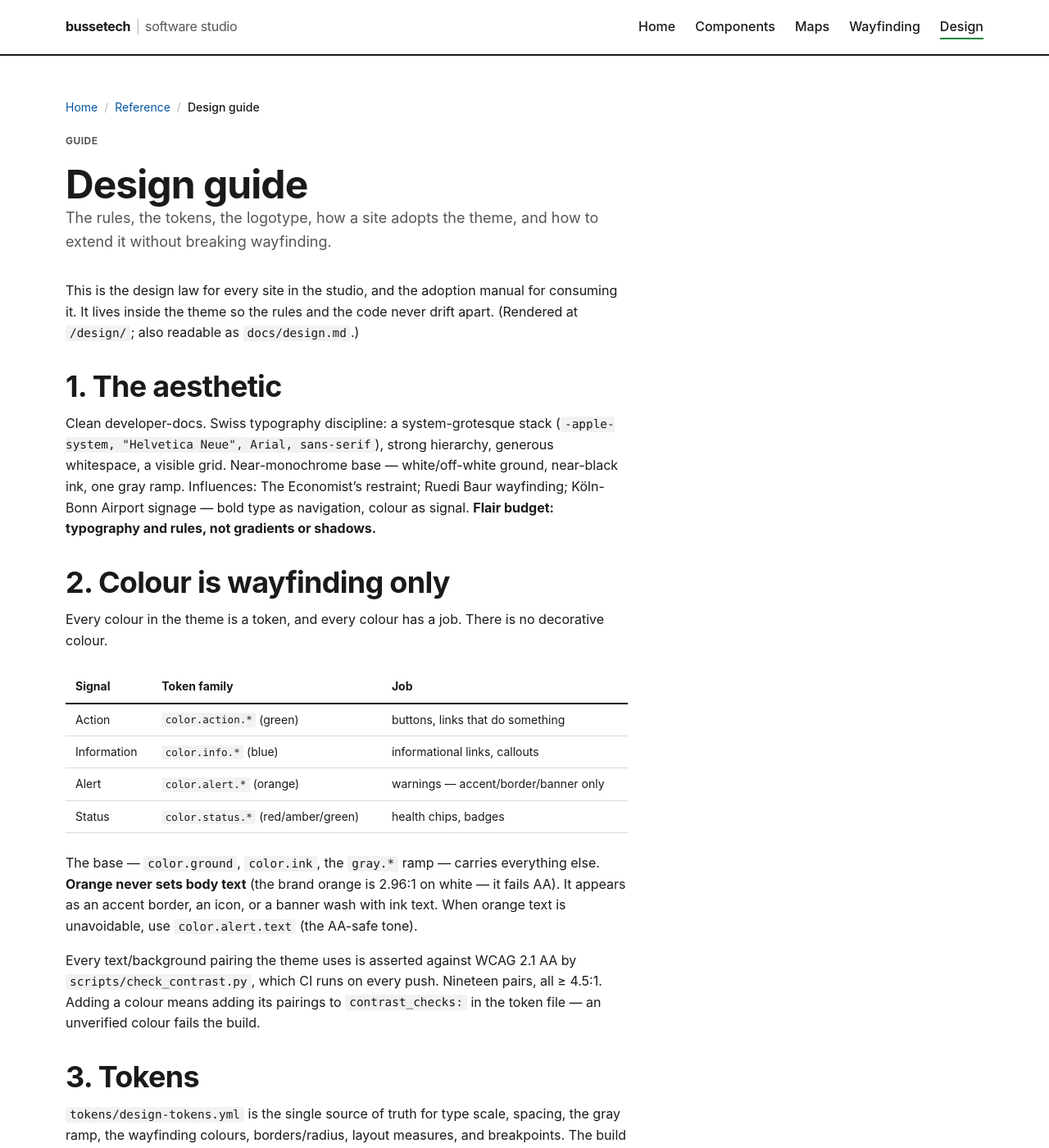
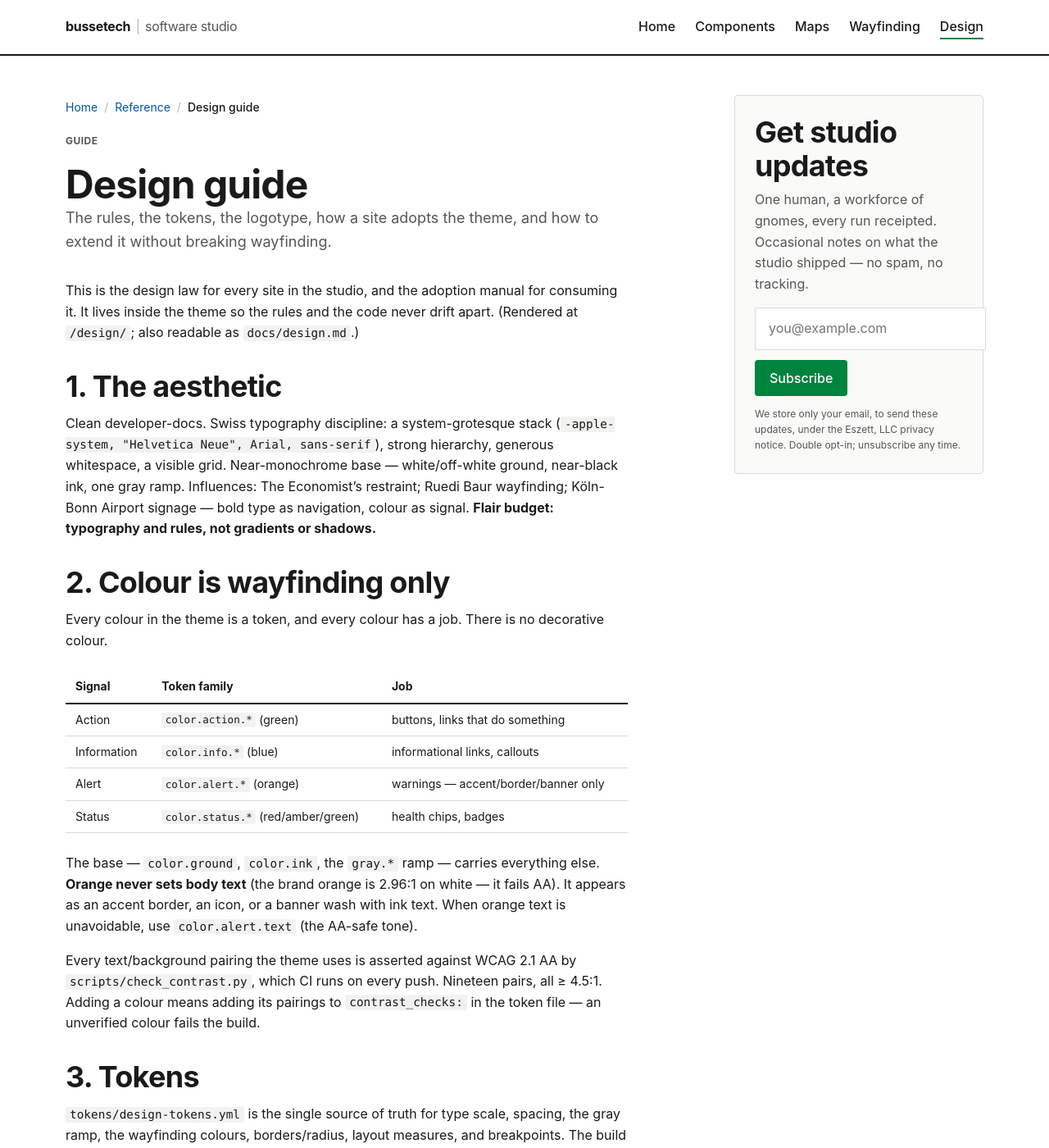
Before and after one commit to bussetech/theme, a Jekyll site: the page built from docs/design.md, in a window 1280 px wide and 1400 px high. Shown: the whole window at 82% size. Built offline with Jekyll 4.4.1, drawn with Linux system fonts in a browser that asks for light colours; some of the changed text lies outside the part shown.

Commit message:
feat(layout): config-gated right rail for the signup block (EPIC3-03) (#8)
A site that sets `studio.signup.rail: true` gets a two-column layout from lg up
(>=64rem): content keeps its place on the left (prose still capped at the reading
measure) and the signup block fills the column prose otherwise leaves empty,
instead of that space sitting idle. Sticky in the rail; stacks below content on
narrow screens. A page opts out with `full_width: true` (e.g. a full-bleed map).

- New `--layout-rail` token (19rem); regenerated _tokens.scss.
- default.html renders the aside (gated on studio.signup.rail + .enabled, minus
  full_width pages); signup include placement via studio.signup.rail_placement.
- _layout.scss: .container--rail grid, sticky .rail, mobile-first single column.
- Demo _config opts in so the rail shows on the visual-regression surface.
- CHANGELOG: rail under Unreleased; tidied 0.6.0 (signup) into its released
  section. design.md: studio.signup key documented.

Backward-compatible, opt-in — sites without the flag are unchanged. MINOR (0.7.0).

Co-authored-by: Claude Opus 4.8 (1M context) <noreply@anthropic.com>

```diff
--- a/_config.yml
+++ b/_config.yml
@@ -37,6 +37,8 @@ studio:
     hidden:
       embed: "1"
     placement_field: "metadata__placement"
+    rail: true                       # demo shows the optional right rail
+    rail_placement: "demo-rail"
   # Legal identity a consuming site injects from platform.yml branding.legal
   # (the factory fills studio.legal.copyright). Shown here so the demo renders
   # the footer copyright line — the visual-regression surface for the release.
--- a/_layouts/default.html
+++ b/_layouts/default.html
@@ -7,9 +7,29 @@
   <a class="skip-link" href="#main">Skip to content</a>
   {% include header.html %}
   <main id="main">
+    {%- comment -%}
+      Optional right rail (studio.signup.rail). When a site opts in, wide screens
+      get a two-column layout: content on the left (unchanged, capped at the
+      reading measure), the signup block in the rail on the right — using the
+      space prose leaves empty. A page can opt out with `full_width: true`
+      (e.g. a full-bleed map). On narrow screens the rail stacks below content.
+    {%- endcomment -%}
+    {%- assign _rail = false -%}
+    {%- if site.studio.signup.rail and site.studio.signup.enabled and page.full_width != true -%}{% assign _rail = true %}{% endif -%}
+    {%- if _rail -%}
+    <div class="container container--rail">
+      <div class="container__main">
+        {{ content }}
+      </div>
+      <aside class="rail" aria-label="Subscribe for updates">
+        {% include signup.html placement=site.studio.signup.rail_placement %}
+      </aside>
+    </div>
+    {%- else -%}
     <div class="container">
       {{ content }}
     </div>
+    {%- endif -%}
   </main>
   {% include footer.html %}
   <script src="{{ '/assets/js/nav.js' | relative_url }}" defer></script>
--- a/_sass/_layout.scss
+++ b/_sass/_layout.scss
@@ -100,6 +100,23 @@ main { flex: 1 0 auto; padding-block: var(--space-7); }
 .prose { max-width: var(--layout-measure); }
 .stack > * + * { margin-block-start: var(--space-4); }
 
+// ── Optional content + right rail (opt-in: studio.signup.rail) ─────────────
+// Mobile-first: a single column — the rail's signup simply stacks below the
+// content. From lg up, the content keeps its place on the left (prose still
+// caps at the reading measure) and the signup fills the space prose leaves on
+// the right, instead of that column sitting empty.
+@media (min-width: 64rem) {
+  .container--rail {
+    display: grid;
+    grid-template-columns: minmax(0, 1fr) var(--layout-rail);
+    gap: var(--space-6);
+    align-items: start;
+  }
+  .container__main { min-width: 0; } // let wide children (tables, code) shrink
+  .rail { position: sticky; top: var(--space-6); }
+  .rail .signup { margin-block: 0; } // flush to the top of the content
+}
+
 // ── Page header block ─────────────────────────────────────────────────────
 .page-header { margin-bottom: var(--space-6); }
 .page-header__title { margin-block: var(--space-2) 0; }
--- a/_sass/_tokens.scss
+++ b/_sass/_tokens.scss
@@ -86,6 +86,7 @@
   --layout-measure: 68ch;
   --layout-container: 72rem;
   --layout-container-wide: 84rem;
+  --layout-rail: 19rem;
 
   /* breakpoint */
   --bp-sm: 40rem;
@@ -166,6 +167,7 @@ $radius-pill: var(--radius-pill);
 $layout-measure: var(--layout-measure);
 $layout-container: var(--layout-container);
 $layout-container-wide: var(--layout-container-wide);
+$layout-rail: var(--layout-rail);
 $bp-sm: var(--bp-sm);
 $bp-md: var(--bp-md);
 $bp-lg: var(--bp-lg);
--- a/docs/design.md
+++ b/docs/design.md
@@ -130,6 +130,7 @@ canonical URLs), and the analytics beacon — the beacon renders only when
 | `studio.footer_note` | free-text footer line |
 | `studio.theme_color` | mobile browser-chrome colour hint |
 | `studio.default_image` | default OG/Twitter image |
+| `studio.signup` | email-capture block (`enabled`, `action`, copy, `privacy_note`); `rail: true` puts it in a right rail on all pages (`rail_placement` tags captures; a page opts out with `full_width: true`) |
 
 ## 6. Visibility & the leak rule
 
--- a/tokens/design-tokens.yml
+++ b/tokens/design-tokens.yml
@@ -134,6 +134,7 @@ layout:
   measure: 68ch             # max text line length (readability)
   container: 72rem          # max content width
   container-wide: 84rem
+  rail: 19rem               # width of the optional right rail (studio.signup.rail)
 breakpoint:
   sm: 40rem    # 640
   md: 48rem    # 768
```
Also changed, not shown: CHANGELOG.md.
